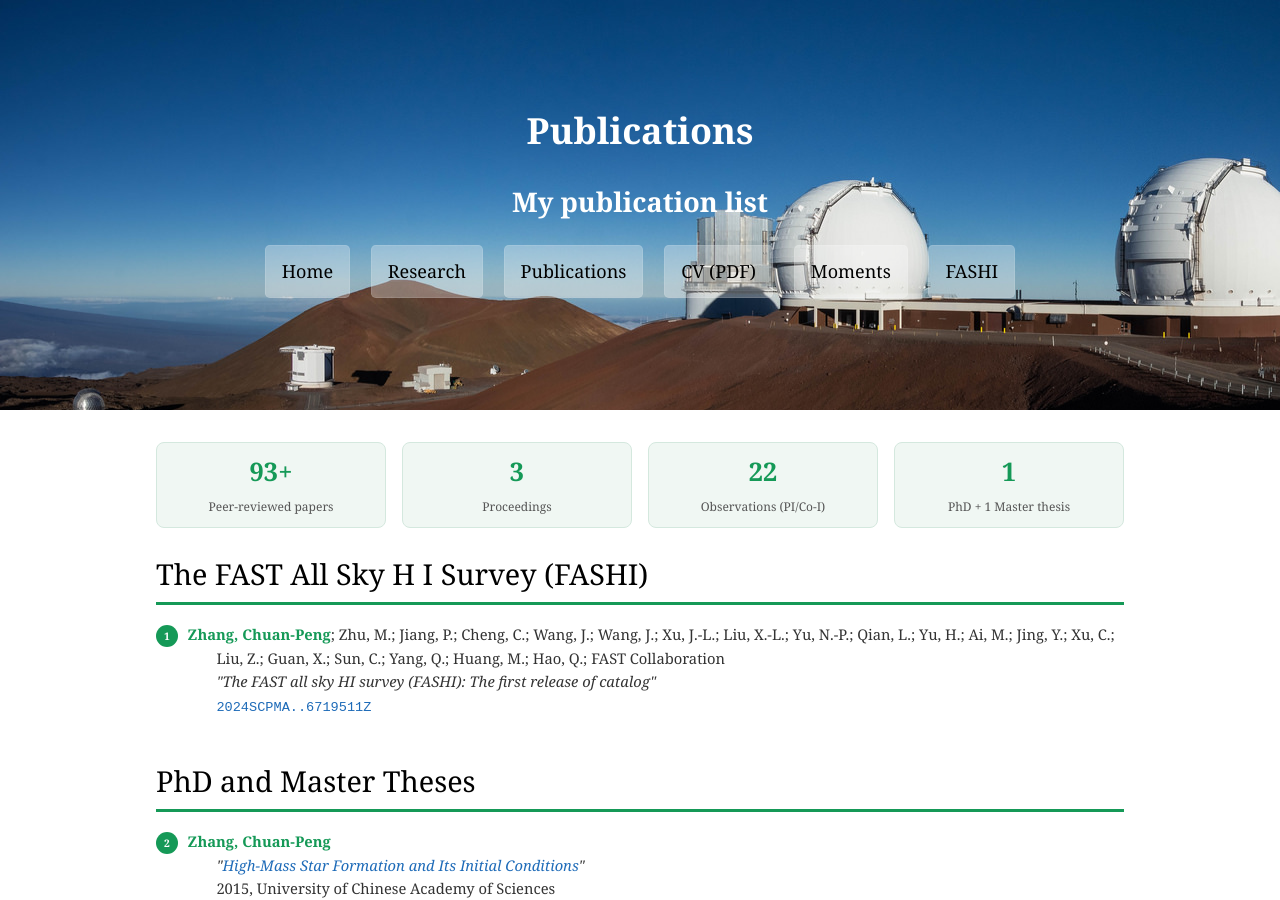
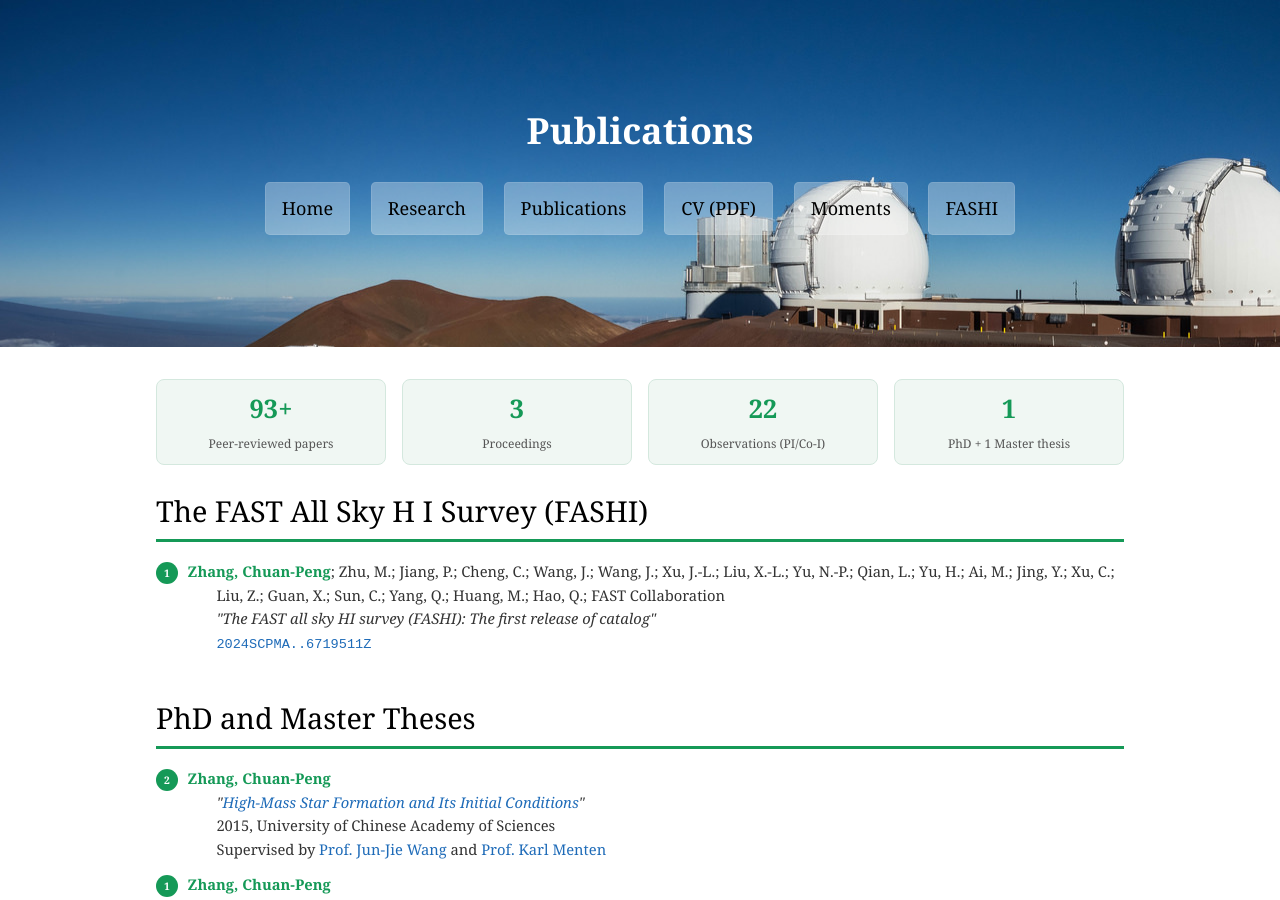
Before and after one commit to zcp521/zcp521.github.io, a Jekyll site: the page built from pub.md, in a window 1280 px wide and 900 px high. Built offline with Jekyll 4.4.1, drawn with Linux system fonts in a browser that asks for light colours.

Commit message:
Update pub.md

```diff
--- a/pub.md
+++ b/pub.md
@@ -1,7 +1,6 @@
 ---
 layout: default
 title: "Publications"
-tagline: "My publication list"
 ---
 
 <style>
```
